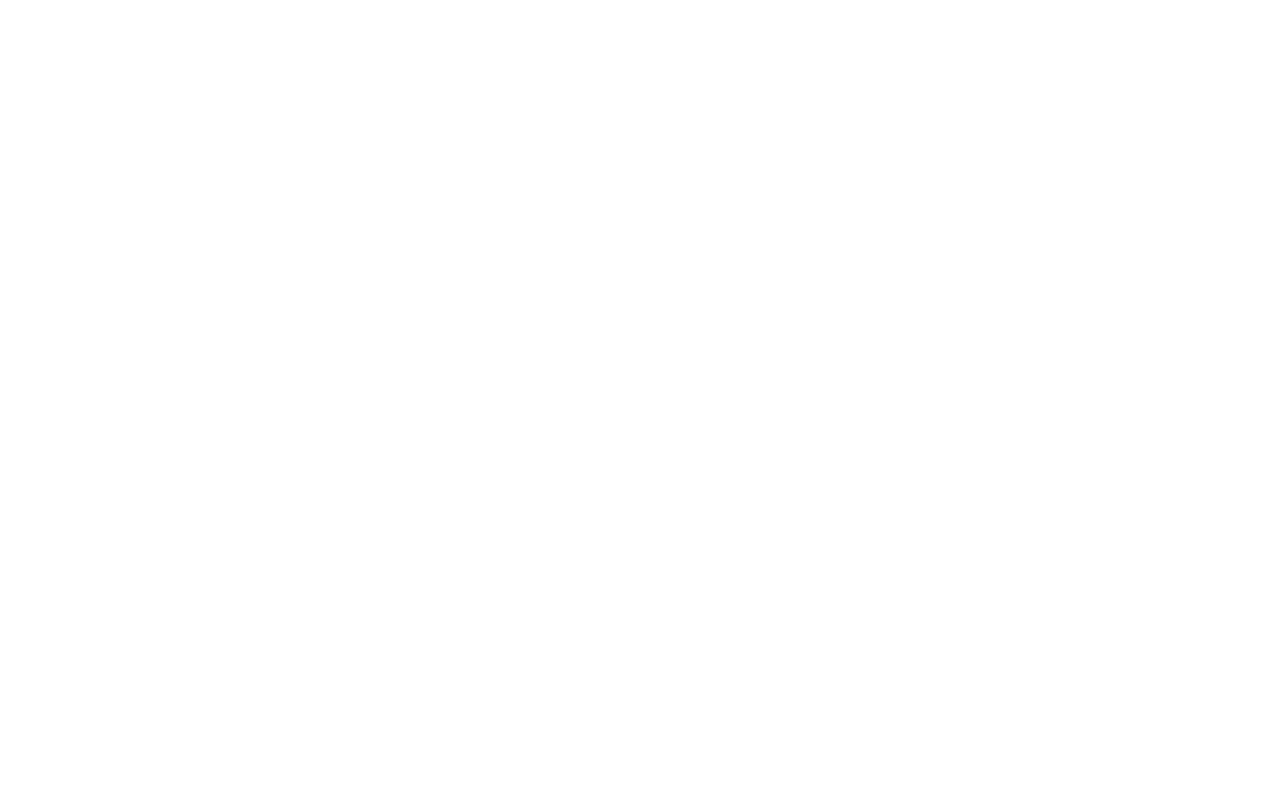
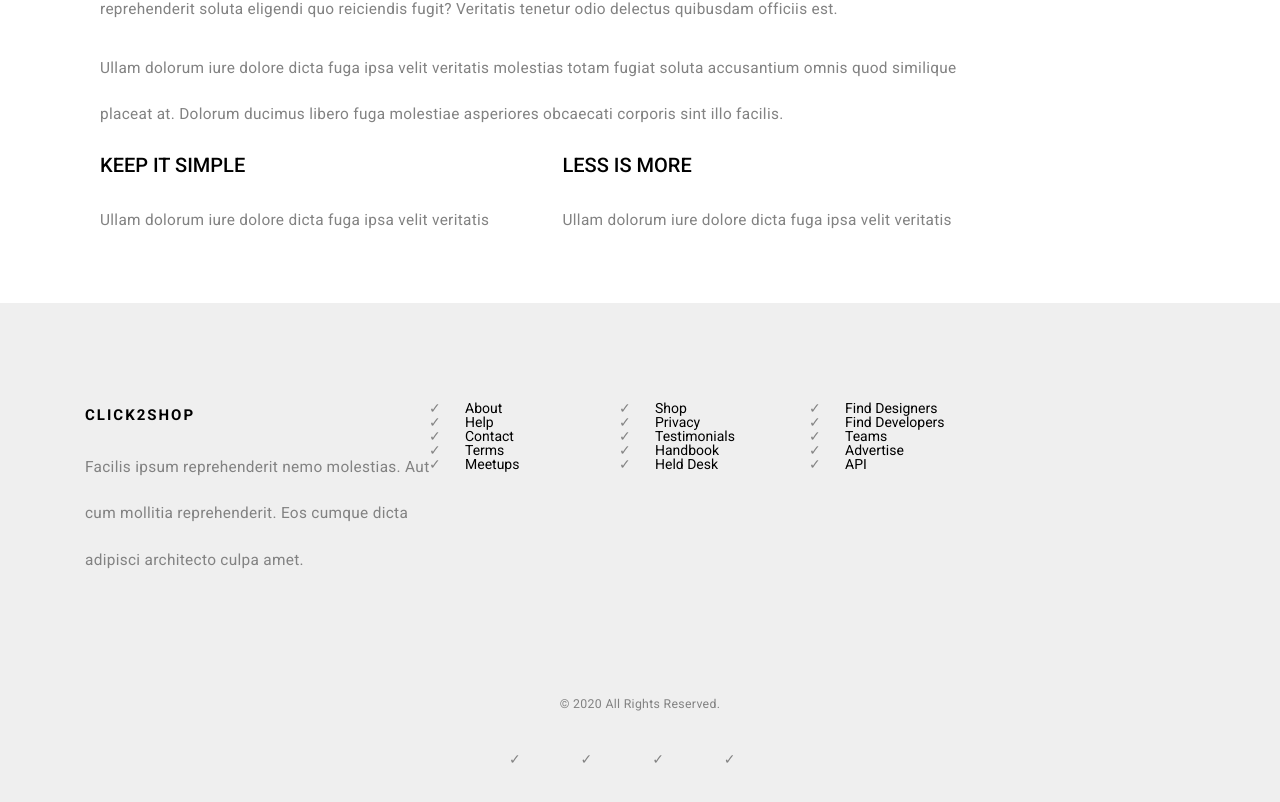
Before and after one commit to wilbrone/ClickToShop, an Angular app: page /products-details in a window 1280 px wide. Before the commit this address led to /. Shown: the part 1008-1810 px from the top of the page. Before the commit the page ends 800 px from the top, so only its background shows below. Built offline with nearby package versions, Linux system fonts and the light colour scheme; some icons are missing; a web font is replaced by a local one.

Commit message:
add styling and fine tuning of the display

```diff
--- a/src/app/app-routing.module.ts
+++ b/src/app/app-routing.module.ts
@@ -9,8 +9,8 @@
 
 const routes: Routes = [
   {path: 'click-2-shop', component: HomeComponent},
-  {path: 'click-2-shop/products', component: ProductsComponent},
-  {path: 'click-2-shop/products/details', component: ProductDetailComponent},
+  {path: 'products', component: ProductsComponent},
+  {path: 'products-details', component: ProductDetailComponent},
   {path: 'click-2-shop/order', component: CartComponent},
 
   {path: '', pathMatch: 'full', redirectTo: 'click-2-shop'}
--- a/src/app/components/home/home.component.css
+++ b/src/app/components/home/home.component.css
@@ -76,7 +76,7 @@
         padding-top: 0em;
         letter-spacing: normal;
     }
-    .dec>p {
+    .dec p {
         line-height: normal;
     }
 }
--- a/src/app/components/home/home.component.html
+++ b/src/app/components/home/home.component.html
@@ -87,7 +87,7 @@
 						<div id="circle" style="border:solid;margin-bottom:2em;">
               <!-- <span class="material-icons md-light md-36">account_balance_wallet</span> -->
 							<!-- <i class="fa fa-money" aria-hidden="true"></i> -->
-              <img src="../../../assets/icons/wallet.png" alt="wallet" style="margin-top:1.3em;width:65%;">
+              <img src="../../../assets/icons/wallet.png" alt="wallet" style="margin-top:1.3em;width:60%;">
 						</div>
 						<h3>Save Money</h3>
 						<p>Far far away, behind the word mountains, far from the countries Vokalia and Consonantia, there live the blind texts. Separated they live in Bookmarksgrove</p>
@@ -98,7 +98,7 @@
 					<div class="feature-center animate-box" @sectionTwo *ngIf="isSeen">
 						<div id="circle" style="border:solid;margin-bottom:2em;">
 							<!-- <i class="fa fa-paper-plane fa-3x" aria-hidden="true" style="margin-top:0.6em;color:white;"></i> -->
-              <img src="../../../assets/icons/delivery-truck.png" alt="truck"  style="margin-top:1.3em;width:65%;">
+              <img src="../../../assets/icons/delivery-truck.png" alt="truck"  style="margin-top:1.3em;width:70%;">
 						</div>
 						<h3>Free Delivery</h3>
 						<p>Far far away, behind the word mountains, far from the countries Vokalia and Consonantia, there live the blind texts. Separated they live in Bookmarksgrove</p>
@@ -120,13 +120,14 @@
 				</div>
 			</div>
 			<div class="row">
+      <!---->
 				<div class="col-md-4 text-center animate-box">
 					<div class="product">
 						<div class="product-grid" style="background-image:url(../assets/images/product-1.jpg);">
 							<div class="inner">
 								<p>
 									<a href="single.html" class="icon" style="padding-top:1.5rem;"><span class="material-icons">shopping_cart</span></a>
-									<a href="single.html" class="icon" style="padding-top:1.5rem;"><span class="material-icons">visibility</span></a>
+									<a routerLink="/products-details" class="icon" style="padding-top:1.5rem;"><span class="material-icons">visibility</span></a>
 								</p>
 							</div>
 						</div>
@@ -136,6 +137,7 @@
 						</div>
 					</div>
 				</div>
+       <!---->
 				<div class="col-md-4 text-center animate-box">
 					<div class="product">
 						<div class="product-grid" style="background-image:url(../assets/images/product-2.jpg);">
@@ -234,14 +236,14 @@
 			<div class="row animate-box">
 				<div class="col-md-8 col-md-offset-2" style="margin:0 auto;">
 					<form class="example-form row">
-						<div class="col-md-6 col-sm-6">
+						<div class="col-md-6 col-sm-12">
               <mat-form-field appearance="fill" style="width:100%;">
                 <mat-label>Email</mat-label>
                 <input matInput>
               </mat-form-field>
             </div>
-						<div class="col-md-6 col-sm-6" style="text-align:right">
-							<button mat-raised-button color="primary" type="submit">Subscribe</button>
+						<div class="col-md-6 col-sm-12" style="text-align:center;line-height:4em;">
+							<button mat-raised-button color="primary" type="submit" style="width:80%;vertical-align:middle;">Subscribe</button>
 						</div>
 					</form>
 				</div>
--- a/src/app/components/product-detail/product-detail.component.html
+++ b/src/app/components/product-detail/product-detail.component.html
@@ -69,3 +69,59 @@
     </mat-tab-group>
 	</div>
 </section>
+
+<footer id="fh5co-footer" role="contentinfo">
+		<div class="container">
+			<div class="row row-pb-md">
+				<div class="col-md-4 fh5co-widget">
+					<h3>click2shop</h3>
+					<p>Facilis ipsum reprehenderit nemo molestias. Aut cum mollitia reprehenderit. Eos cumque dicta adipisci architecto culpa amet.</p>
+				</div>
+				<div class="col-md-2 col-sm-4 col-xs-6 col-md-push-1">
+					<ul class="fh5co-footer-links">
+						<li><a href="#">About</a></li>
+						<li><a href="#">Help</a></li>
+						<li><a href="#">Contact</a></li>
+						<li><a href="#">Terms</a></li>
+						<li><a href="#">Meetups</a></li>
+					</ul>
+				</div>
+
+				<div class="col-md-2 col-sm-4 col-xs-6 col-md-push-1">
+					<ul class="fh5co-footer-links">
+						<li><a href="#">Shop</a></li>
+						<li><a href="#">Privacy</a></li>
+						<li><a href="#">Testimonials</a></li>
+						<li><a href="#">Handbook</a></li>
+						<li><a href="#">Held Desk</a></li>
+					</ul>
+				</div>
+
+				<div class="col-md-2 col-sm-4 col-xs-6 col-md-push-1">
+					<ul class="fh5co-footer-links">
+						<li><a href="#">Find Designers</a></li>
+						<li><a href="#">Find Developers</a></li>
+						<li><a href="#">Teams</a></li>
+						<li><a href="#">Advertise</a></li>
+						<li><a href="#">API</a></li>
+					</ul>
+				</div>
+			</div>
+
+			<div class="row copyright">
+				<div class="col-md-12 text-center">
+					<p>
+						<small class="block">&copy; 2020 All Rights Reserved.</small>
+						<small class="block"></small>
+					</p>
+					<p>
+						<ul class="fh5co-social-icons">
+							<li><a href="#"><i class="icon-twitter"></i></a></li>
+							<li><a href="#"><i class="icon-facebook"></i></a></li>
+							<li><a href="#"><i class="icon-linkedin"></i></a></li>
+							<li><a href="#"><i class="icon-dribbble"></i></a></li>
+						</ul>
+				</div>
+			</div>
+		</div>
+	</footer>
--- a/src/app/components/products/products.component.css
+++ b/src/app/components/products/products.component.css
@@ -9,6 +9,10 @@
     font-size: 3em;
 }
 
+#slogan {
+    line-height: 2.5em;
+}
+
 @media screen and (max-width: 768px) {
     mat-toolbar {
         font-size: 1em;
--- a/src/app/components/products/products.component.html
+++ b/src/app/components/products/products.component.html
@@ -1,15 +1,16 @@
 <section class="toolbar">
   <mat-toolbar>
-    We can put advertse and any promotions here
+    You can put adverts and any promotions here
   </mat-toolbar>
 </section>
+
 <section>
-  <div class="container">
+  <div class="container" style="margin-top:2.5em">
 			<div class="row animate-box">
-				<div class="col-md-8 col-md-offset-2 text-center fh5co-heading">
+				<div class="col-md-8 col-md-offset-2 text-center fh5co-heading" style="margin:0 auto; padding:1.7em 0;">
 					<span>Cool Stuff</span>
 					<h2>Products.</h2>
-					<p>Dignissimos asperiores vitae velit veniam totam fuga molestias accusamus alias autem provident. Odit ab aliquam dolor eius.</p>
+					<p id="slogan">Dignissimos asperiores vitae velit veniam totam fuga molestias accusamus alias autem provident. Odit ab aliquam dolor eius.</p>
 				</div>
 			</div>
 			<div class="row">
@@ -19,7 +20,7 @@
 							<div class="inner">
 								<p>
 									<a href="single.html" class="icon" style="padding-top:1.5rem;"><span class="material-icons">shopping_cart</span></a>
-									<a href="single.html" class="icon" style="padding-top:1.5rem;"><span class="material-icons">visibility</span></a>
+									<a routerLink="/products-details" class="icon" style="padding-top:1.5rem;"><span class="material-icons">visibility</span></a>
 								</p>
 							</div>
 						</div>
```
